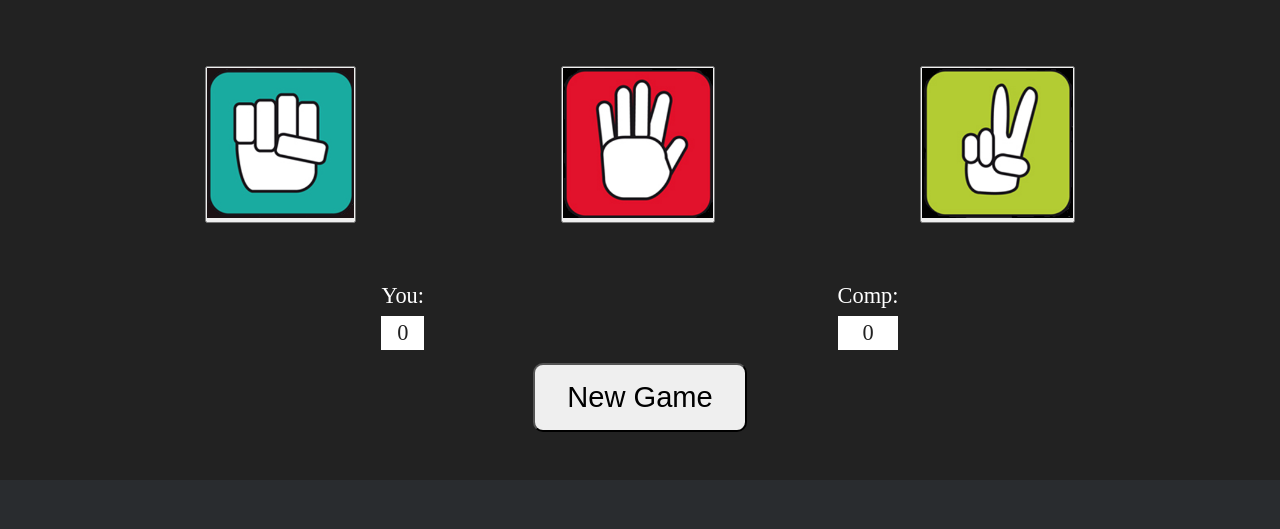
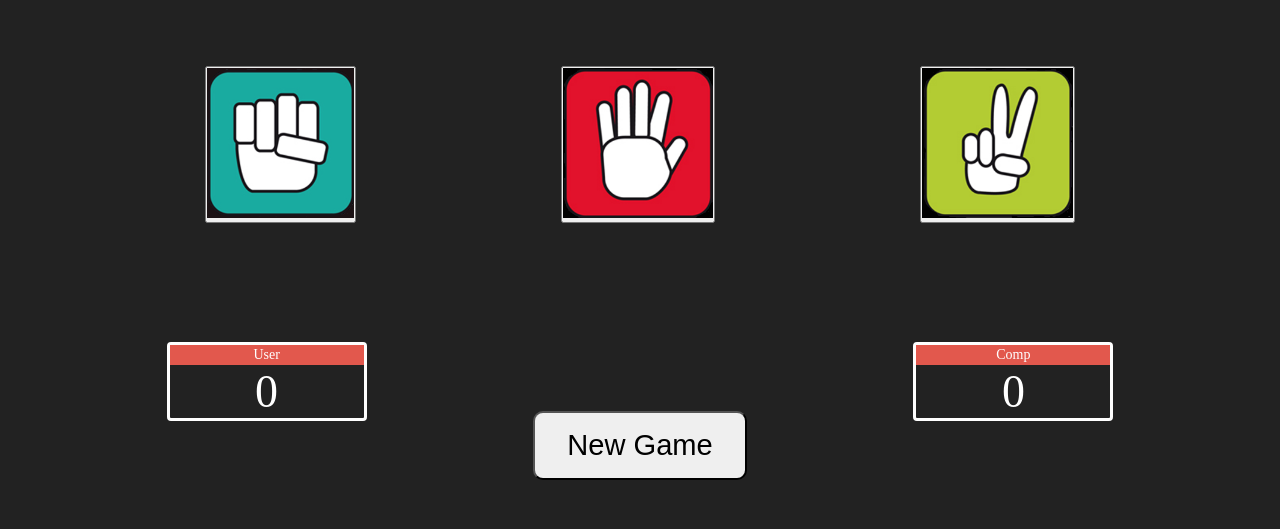
Before and after one commit to Tejash429/Game-sps, a plain HTML site: page index.html in a window 1280 px wide. Shown: the part 116-645 px from the top of the page. Drawn offline with Linux system fonts and the light colour scheme.

Commit message:
Changed the output

```diff
--- a/index.html
+++ b/index.html
@@ -41,7 +41,7 @@
       <p class="dialogue"></p>
       <p class="result"></p>
 
-      <div class="score">
+      <!-- <div class="score">
         <p class="Pscore">
           You: <br />
           <span class="pscore">0</span>
@@ -51,6 +51,18 @@
           Comp: <br />
           <span id="cscore" class="cscore">0</span>
         </p>
+      </div> -->
+
+      <div class="score">
+        <div class="score-board">
+          <div id="user-lable" class="Pscore">User</div>
+          <div class="pscore">0</div>
+        </div>
+        <button class="again">New Game</button>
+        <div class="score-board">
+          <div id="comp-lable" class="Cscore">Comp</div>
+          <div class="cscore">0</div>
+        </div>
       </div>
 
       <footer class="footer-distributed">
--- a/style.css
+++ b/style.css
@@ -27,8 +27,8 @@ body {
 .again {
   border-radius: 10px;
   cursor: pointer;
-  position: absolute;
-  margin-top: 80px;
+  /* position: absolute; */
+  margin-top: 8rem;
   font-size: 1.3em;
   /* top: 1rem;
   left: 1rem; */
@@ -103,10 +103,6 @@ body {
   flex-direction: row;
 }
 
-.Pscore {
-  margin-right: 2rem;
-}
-
 span {
   display: flex;
   justify-content: center;
@@ -134,7 +130,7 @@ footer {
   font: bold 16px sans-serif;
 
   padding: 55px 50px;
-  margin-top: 130px;
+  margin-top: 4rem;
 }
 
 .footer-distributed .footer-left,
@@ -287,3 +283,36 @@ footer {
   background-color: #292c2f;
   color: white;
 }
+
+/* NEW CSS */
+
+.score-board {
+  margin: 20px auto;
+  border: 3px solid white;
+  border-radius: 4px;
+  text-align: center;
+  width: 200px;
+  color: white;
+  font-size: 46px;
+}
+
+.Pscore {
+  background: #e2584d;
+  color: white;
+  font-size: 14px;
+  padding: 2px 10px;
+}
+
+.Cscore {
+  background: #e2584d;
+  color: white;
+  font-size: 14px;
+  padding: 2px 10px;
+}
+
+.score {
+  display: flex;
+  justify-content: space-between;
+  align-items: center;
+  width: 100%;
+}
```
